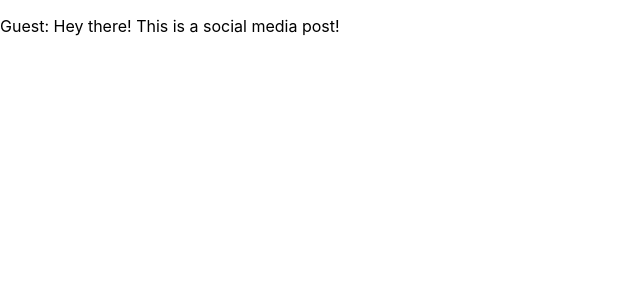
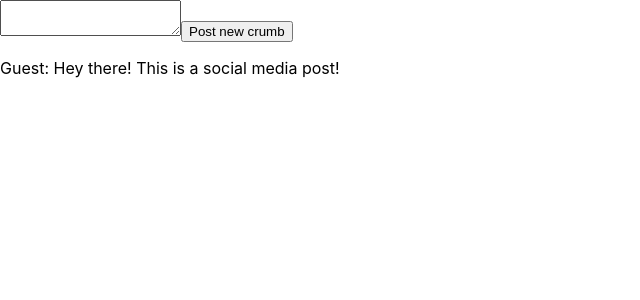
Before and after one commit to VanWrinkle/Crumbs_App, a React (Create React App) app: page / in a window 1280 px wide. Shown: the top 300 px of the page, without its empty margins (0-640 px from the left). Built offline with nearby package versions, Linux system fonts and the light colour scheme.

Commit message:
opprettet komponent for opprettelse av innlegg (må fortsatt styles)

```diff
--- a/src/App.tsx
+++ b/src/App.tsx
@@ -1,12 +1,16 @@
 import './App.css';
 import './SocialMediaPost.ts'
 import { SocialMediaPost, SocialMediaPostV1 } from "./SocialMediaPost";
+import {SyntheticEvent, useState} from "react";
 
 
 function App() {
   let staticPost = new SocialMediaPostV1("Guest", "Hey there! This is a social media post!");
   return (
-    <SocialMediaPostDisplayBrief post={staticPost} />
+      <>
+        <SocialMediaPostNew />
+        <SocialMediaPostDisplayBrief post={staticPost} />
+      </>
   );
 }
 
@@ -16,4 +20,22 @@ function SocialMediaPostDisplayBrief({post}: {post: SocialMediaPost}) {
   );
 }
 
+function SocialMediaPostNew() {
+  const [userInput, setUserInput] = useState("");
+  function onClick(e: SyntheticEvent) {
+      e.preventDefault();
+      let post = new SocialMediaPostV1("Guest", userInput);
+      setUserInput("");
+      alert("new object created (not stored):\n\n" + JSON.stringify(post, null, 2));
+  }
+
+  return (
+    <form onSubmit={onClick}>
+      <textarea value={userInput} onChange={(e) => setUserInput(e.target.value)} />
+      <button type="submit">Post new crumb</button>
+    </form>
+  );
+}
+
+
 export default App;
```
